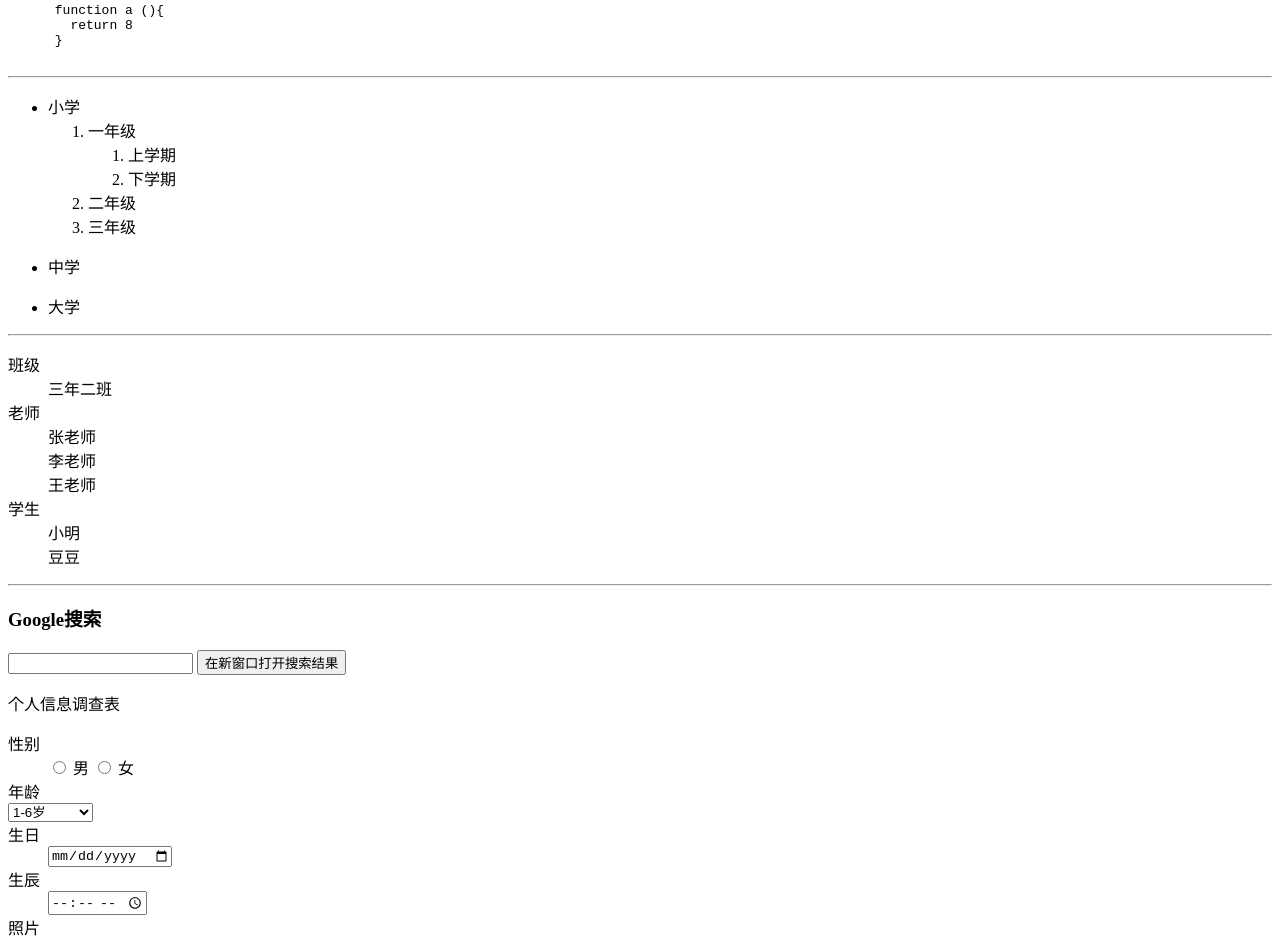
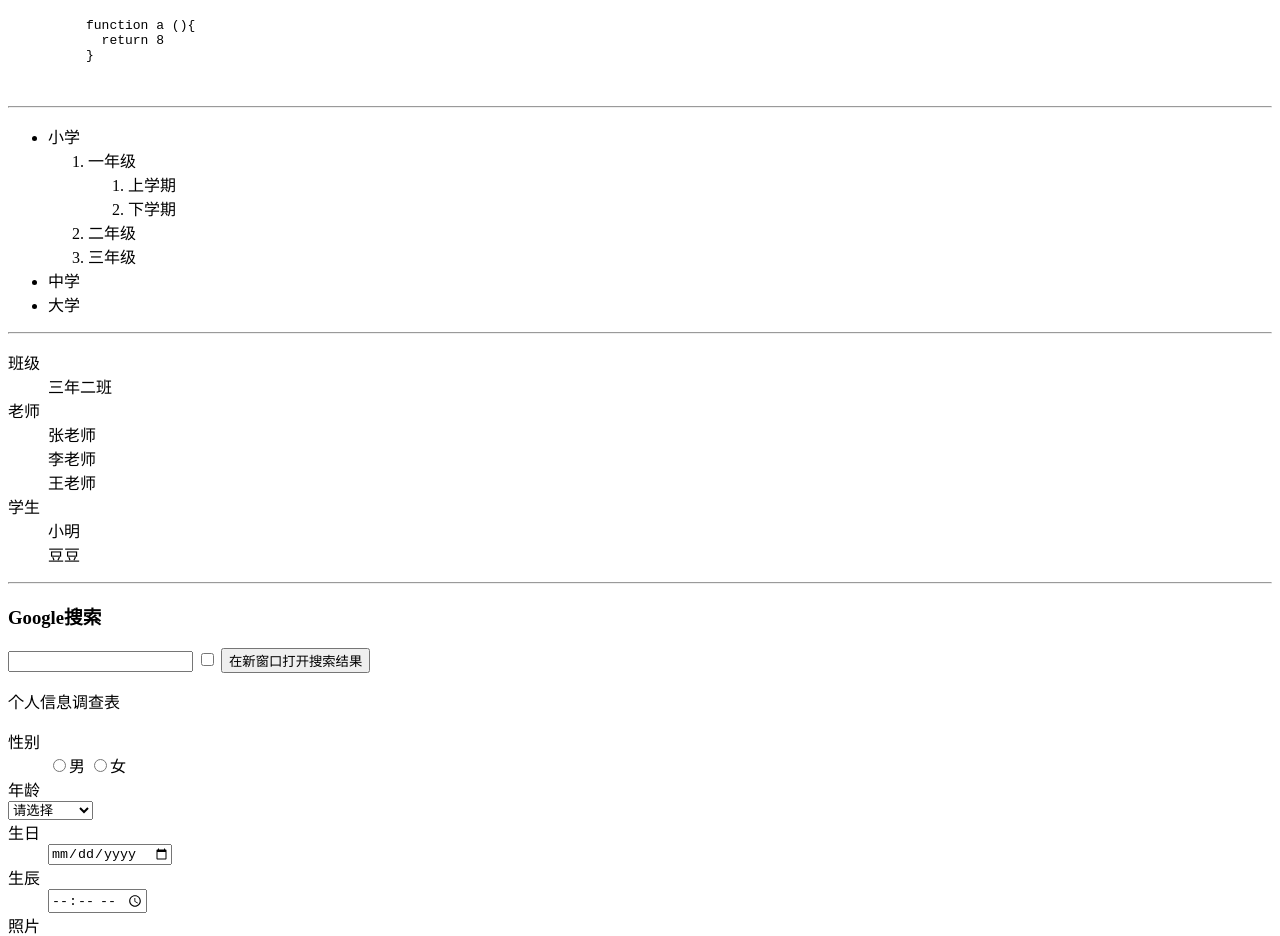
Before and after one commit to bigdriedfish/miao, a plain HTML site: page html-basic.html in a window 1280 px wide. Shown: the part 473-1409 px from the top of the page. Drawn offline with Linux system fonts and the light colour scheme.

Commit message:
sixth commit

```diff
--- a/html-basic.html
+++ b/html-basic.html
@@ -4,13 +4,14 @@
   <meta charset="UTF-8">
   <meta name="viewport" content="width=device-width, initial-scale=1.0">
   <meta http-equiv="X-UA-Compatible" content="ie=edge">
-  <title>Document</title>
+  <title>Html练习</title>
 </head>
 <body>
+<hgroup>
   <h1>Lorem.</h1>
   <h2>Lorem, ipsum.</h2>
   <h3>Lorem, ipsum dolor.</h3>
-
+</hgroup>
   <p>Lorem ipsum dolor sit amet consectetur adipisicing elit. Nulla quos ipsa deserunt ullam, odit ipsum rerum tempora enim magni sequi.</p>
 
   <p>Lorem ipsum, dolor sit amet consectetur adipisicing elit. Aut veritatis pariatur aspernatur quod et vel. Vel voluptas id provident quibusdam ratione dolores debitis enim asperiores.</p>
@@ -36,26 +37,30 @@
   <p>下面是一段JavaScript代码，最适合用何种标签表示呢？</p>
 
     <pre>
+      <code>
           function a (){
             return 8
           }
+      </code>
     </pre>
 
     <hr>
 
   <ul>
-    <li>小学</li>
+    <li><span>小学</span></li>
       <ol>
-        <li>一年级</li>
+        <li><span>一年级</span></li>
         <ol>
           <li>上学期</li>
           <li>下学期</li>
         </ol>
           <li>二年级</li>
           <li>三年级</li>
+        </ol>
+    <li><span>中学</span> </li>
+    <li><span>大学</span> </li>
   </ul>
-  <ul><li>中学</li></ul>
-  <ul><li>大学</li></ul>
+
 
 <hr>
 
@@ -74,9 +79,13 @@
   <hr>
 
   <h3>Google搜索</h3>
-    <input type="text" required>
-    <input type="button" target="_blank" value="在新窗口打开搜索结果">
-
+  <form action="https://www.google.com.hk/search" target="_blank">
+     <input type="text" name="q" required >
+      <label>
+        <input type="checkbox"  name="newwindow" value="1">
+      </label>
+    <button>在新窗口打开搜索结果</button>
+  </form>
 
 
 
@@ -86,12 +95,13 @@
     <dl>
     <dt>性别</dt>
       <dd>
-        <label> <input type="radio" name ="gender"> 男 </label>
-        <label> <input type="radio" name ="gender"> 女 </label>
+        <label><input type="radio" name ="" id="">男</label>
+        <label><input type="radio" name ="" id="">女</label>
       </dd>
 
     <dt>年龄</dt>
         <select name="" id="">
+          <option value=""hidden>请选择</option>
           <optgroup label="少年">
               <option value="">1-6岁</option>
               <option value="">6-12岁</option>
@@ -127,6 +137,7 @@
     </fieldset>
 
     <button>提交</button>
+    <!-- <input type="submit" value="submit"> -->
     <button type="reset">重置</button>
 
   </form>
```
Lines whose indentation alone changed are shown as unchanged.
